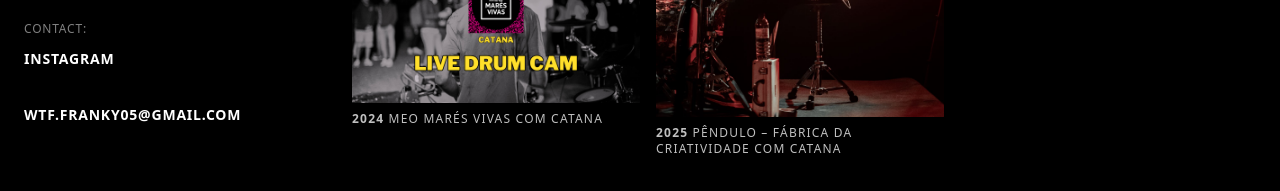
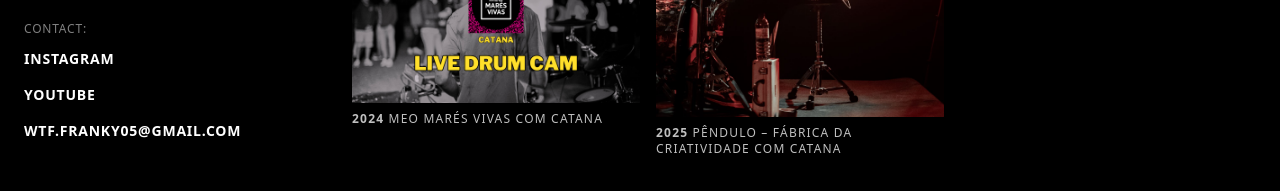
Before and after one commit to wtf-franky/portfolio, a plain HTML site: page index.html in a window 1280 px wide. Shown: the part 347-538 px from the top of the page. Drawn offline with nearby package versions, Linux system fonts and the light colour scheme.

Commit message:
Update index.html

```diff
--- a/index.html
+++ b/index.html
@@ -54,7 +54,8 @@
         </nav>
         <div class="mt-12 space-y-2 text-sm">
           <div class="opacity-50 uppercase text-xs" style="cursor: default;">Contact:</div>
-          <a href="https://www.instagram.com/_wtf.franky/" target="_blank" class="hover:underline" style="cursor: pointer;">Instagram</a><br>
+          <a href="https://www.instagram.com/_wtf.franky/" target="_blank" class="hover:underline" style="cursor: pointer;">Instagram</a>
+          <a href="https://www.youtube.com/@Franky_drummer" target="_blank" class="hover:underline" style="cursor: pointer;">YouTube</a>
           <a class="hover:underline" style="cursor: text;">wtf.franky05@gmail.com</a>
         </div>
       </div>
```
